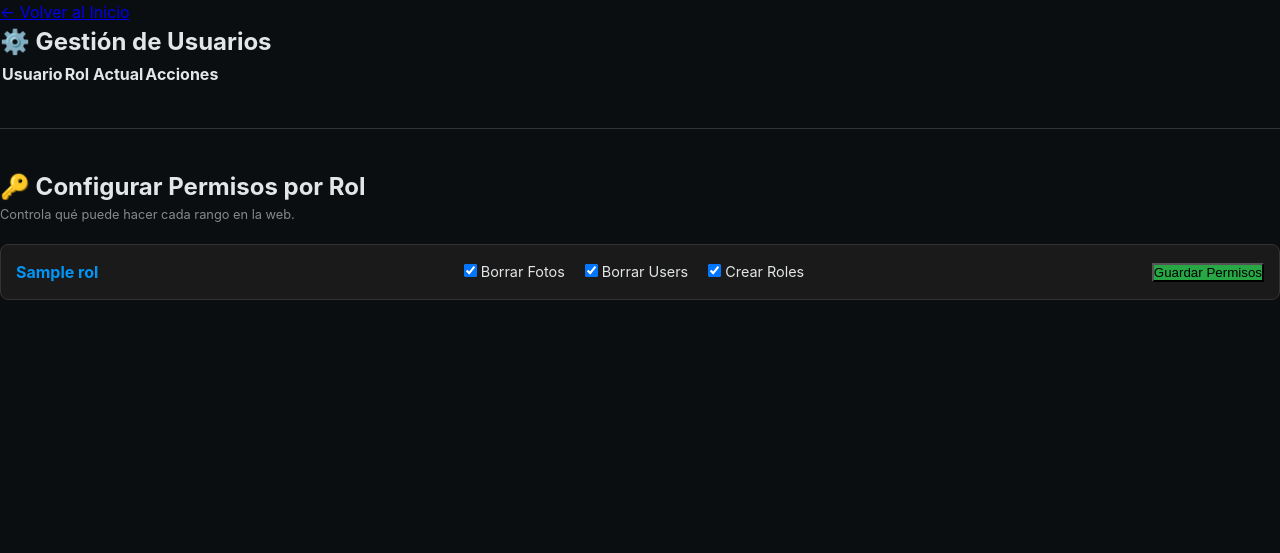
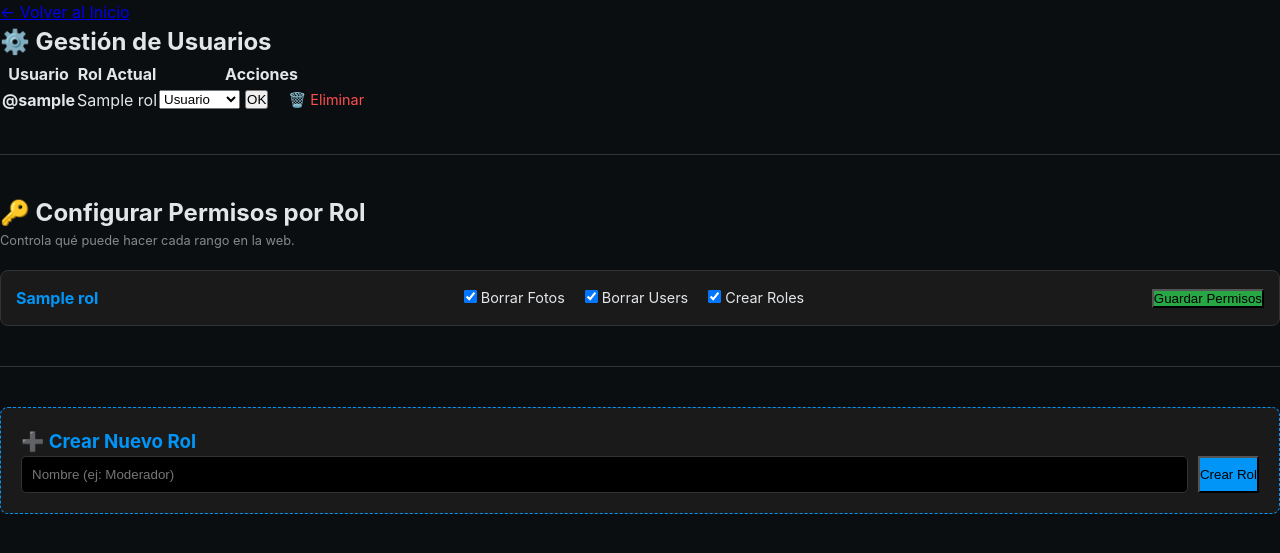
Before and after one commit to CarthDwigth/temugram, a Flask app: page /admin/panel in a window 1280 px wide. Shown: the top 553 px of the page. Run offline with Flask 3, Linux system fonts and the light colour scheme; a user stored in the database is signed in; tables that the repository leaves empty hold one stand-in row (values such as "Sample post"); a database or web service that is not in the repository returns one stand-in record (values such as "Sample title"); lists and menus that the app fills with data are empty; some libraries are stand-ins or nearby versions.

Commit message:
Actualización automática: 27/12/2025 04:17

```diff
--- a/app_web.py
+++ b/app_web.py
@@ -313,16 +313,18 @@ def admin_panel():
     conn = get_db_connection()
     cur = conn.cursor()
 
-    # Obtenemos usuarios
-    cur.execute("SELECT username, rol FROM usuarios")
-    usuarios = cur.fetchall()
+    # IMPORTANTE: Seleccionamos ID, USERNAME y ROL en ese orden
+    cur.execute("SELECT id, username, rol FROM usuarios ORDER BY id ASC")
+    usuarios_db = cur.fetchall()
 
-    # Obtenemos los roles y sus permisos actuales
+    # Obtenemos los roles para la sección de permisos
     cur.execute("SELECT rol, puede_borrar_fotos, puede_borrar_usuarios, puede_gestionar_roles FROM permisos_roles")
-    roles = cur.fetchall()
+    roles_db = cur.fetchall()
 
     cur.close(); conn.close()
-    return render_template('admin_panel.html', todos_los_usuarios=usuarios, lista_roles=roles)
+
+    # Pasamos las variables con los nombres que usa tu HTML (usuarios y lista_roles)
+    return render_template('admin_panel.html', usuarios=usuarios_db, lista_roles=roles_db)
 
 @app.route('/admin/cambiar_rol', methods=['POST'])
 def cambiar_rol():
--- a/templates/admin_panel.html
+++ b/templates/admin_panel.html
@@ -71,5 +71,15 @@
         </form>
         {% endfor %}
     </div>
+    <hr style="border: 0; border-top: 1px solid #333; margin: 40px 0;">
+
+        <div style="background: #1a1a1a; padding: 20px; border-radius: 8px; border: 1px dashed #0095f6; margin-bottom: 40px;">
+            <h3 style="color: #0095f6; margin-top: 0;">➕ Crear Nuevo Rol</h3>
+            <form action="/admin/crear_nuevo_rol" method="POST" style="display: flex; gap: 10px; flex-wrap: wrap;">
+                <input type="text" name="nombre_rol" placeholder="Nombre (ej: Moderador)" required
+                       style="padding: 10px; border-radius: 5px; border: 1px solid #333; background: #000; color: white; flex-grow: 1;">
+                <button type="submit" class="btn-save" style="background: #0095f6;">Crear Rol</button>
+            </form>
+        </div>
 </body>
 </html>
```
